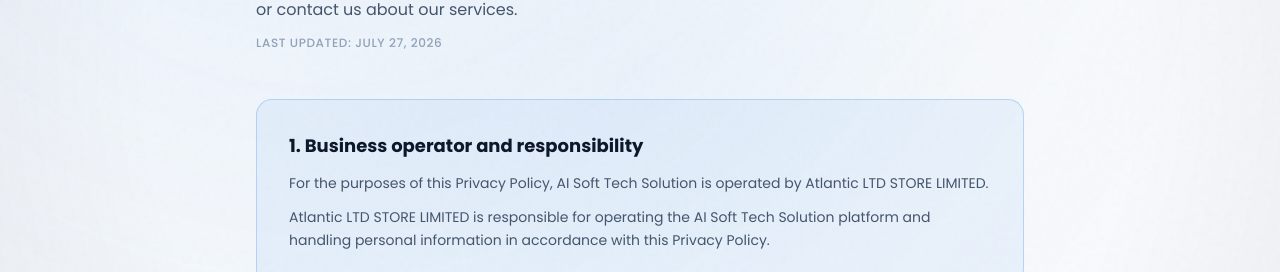
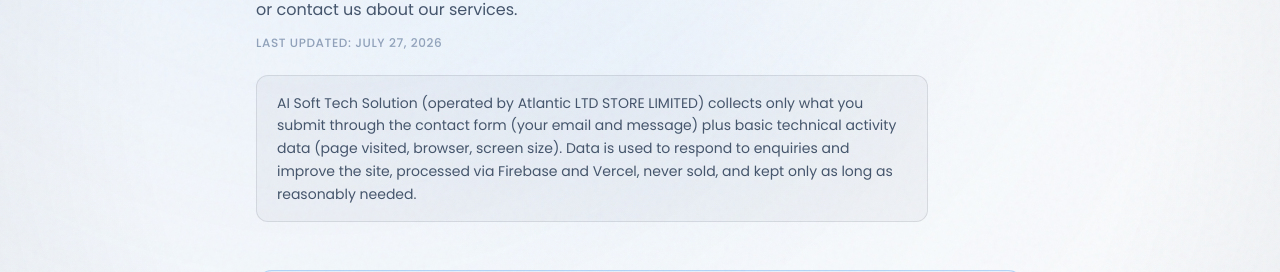
Before and after one commit to imtiazai004/My-Website, a React (Vite) app: page /privacy in a window 1280 px wide. Shown: the part 328-600 px from the top of the page. Built offline with nearby package versions, Linux system fonts and the light colour scheme; no server answers; the database is empty.

Commit message:
Add GEO answer block to /privacy page
Added detailed data collection explanation to privacy policy.

```diff
--- a/src/components/WebsitePrivacyPolicy.tsx
+++ b/src/components/WebsitePrivacyPolicy.tsx
@@ -17,6 +17,7 @@
       title="Privacy Policy"
       description={`This policy explains how information is handled when you visit ${BUSINESS.brandName} or contact us about our services.`}
       lastUpdated="July 27, 2026"
+      answer={`${BUSINESS.brandName} (operated by ${BUSINESS.legalCompanyName}) collects only what you submit through the contact form (your email and message) plus basic technical activity data (page visited, browser, screen size). Data is used to respond to enquiries and improve the site, processed via Firebase and Vercel, never sold, and kept only as long as reasonably needed.`}
     >
       <LegalSection title="1. Business operator and responsibility" highlighted>
         <p>
```
